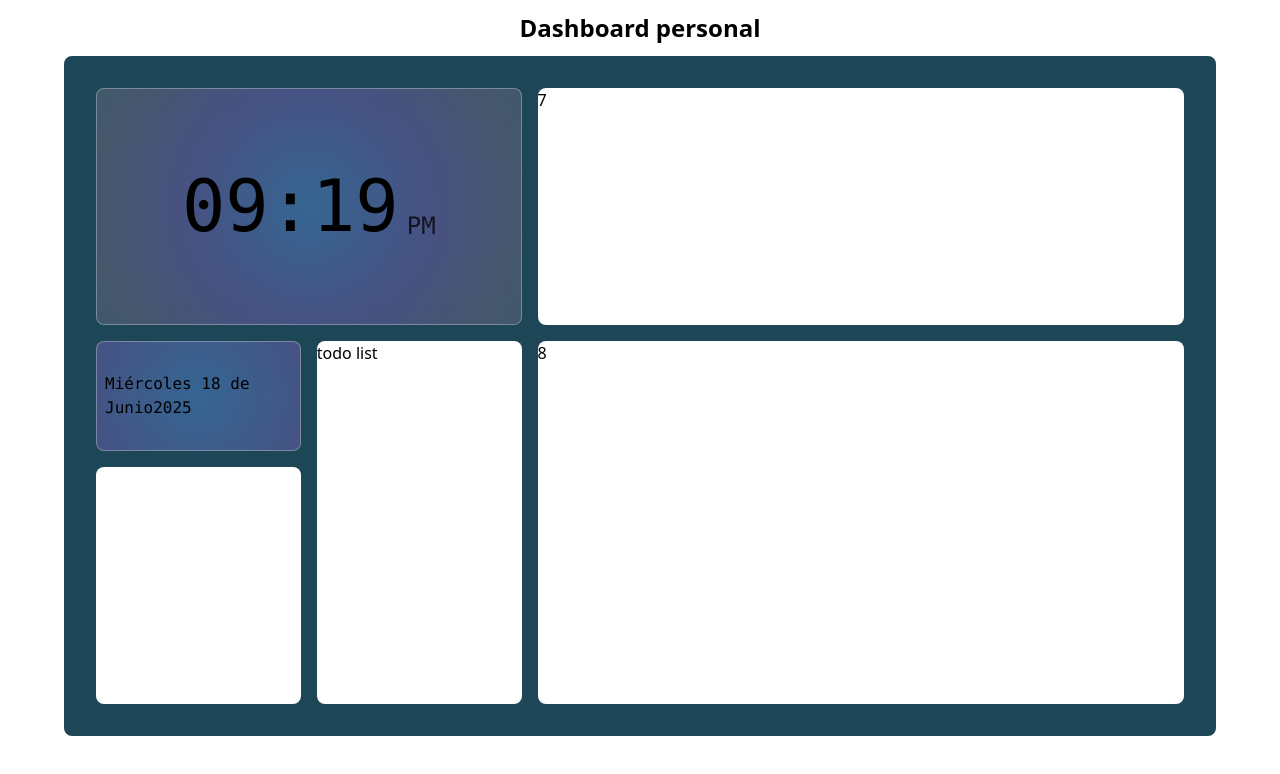
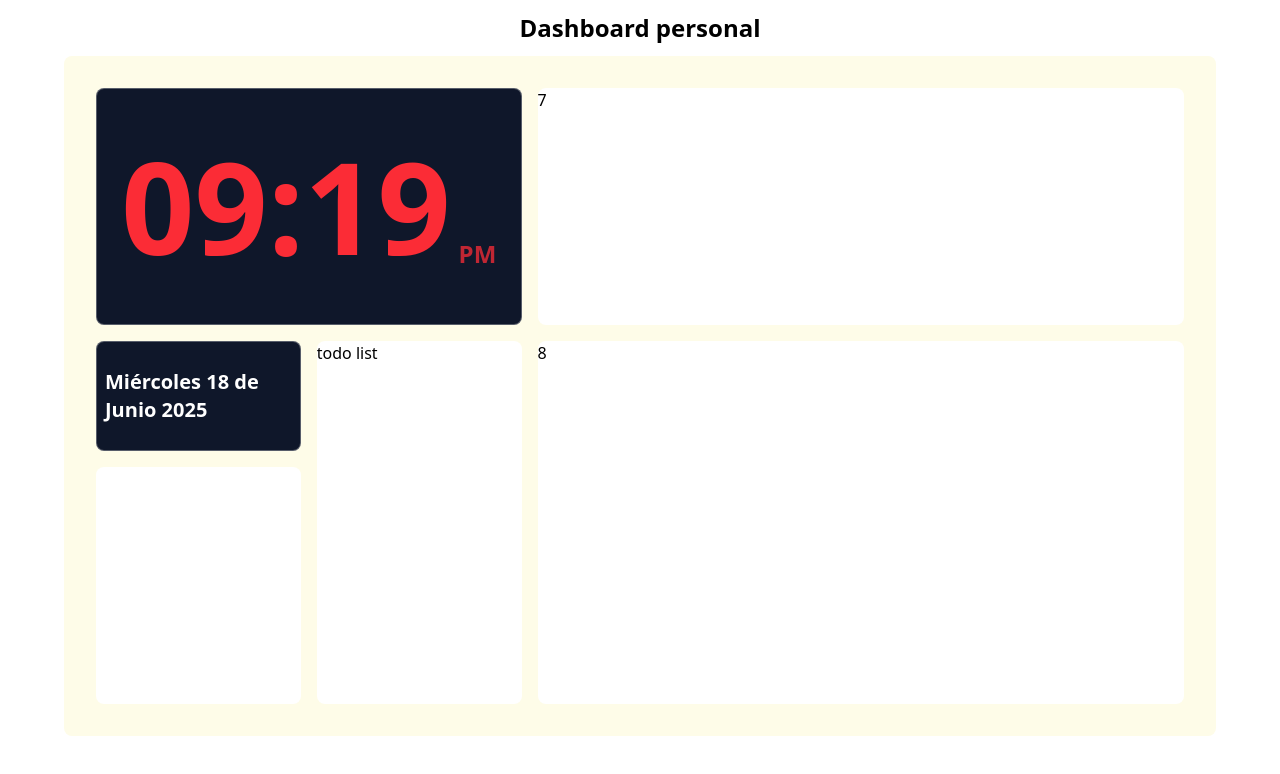
Before and after one commit to Dani3lCh/Dashboard, a React (Vite) app: page / in a window 1280 px wide. Shown: the top 774 px of the page. Built offline with nearby package versions, Linux system fonts and the light colour scheme; a web font is replaced by a local one.

Commit message:
cambiado el color de fondo del componente Dashboard a amarillo y se eliminaron efectos hover en Clock y DateComponent; se agregó un archivo CSS para el componente Clock

```diff
--- a/src/components/Dashboard.jsx
+++ b/src/components/Dashboard.jsx
@@ -6,7 +6,7 @@ function Dashboard() {
   return (
     <>
       <section
-        className="bg-cyan-950/90 w-[90%] h-[85vh] rounded-lg
+        className="bg-yellow-50 w-[90%] h-[85vh] rounded-lg
               mt-3  m-auto
             "
       >
--- a/src/components/UI/Clock.jsx
+++ b/src/components/UI/Clock.jsx
@@ -1,5 +1,8 @@
 
 import { useState, useEffect } from "react";
+import "../../style/ClockComponent.css";
+
+
 export default function Clock() {
   const [hora, setHora] = useState(new Date());
 
@@ -26,36 +29,20 @@ export default function Clock() {
   const { hora: horaString, ampm } = obtenerHoraYAmPm(hora);
 
   // efecto hover
-  const [position, setPosition] = useState({ x: 50, y: 50 });
 
-  const handleMouseMove = (e) => {
-    const rect = e.currentTarget.getBoundingClientRect();
-    const x = ((e.clientX - rect.left) / rect.width) * 100;
-    const y = ((e.clientY - rect.top) / rect.height) * 100;
-    setPosition({ x, y });
-  };
 
   return (
     <div
-      className="col-span-2 row-span-2 bg-white/20 backdrop-blur-md rounded-lg border border-white/30"
-      onMouseMove={handleMouseMove}
-      style={{
-        background: `
-          radial-gradient(circle 300px at ${position.x}% ${position.y}%,
-            rgba(59, 130, 246, 0.3) 0%,
-            rgba(147, 51, 234, 0.2) 40%,
-            rgba(236, 72, 153, 0.1) 70%,
-            transparent 100%),
-          rgba(255, 255, 255, 0.1)
-        `,
-      }}
+      className="col-span-2 row-span-2  rounded-lg border border-white/30"
+    id="clock"
+
     >
       <div className="flex items-center justify-center h-full w-full">
         <div className="flex items-baseline gap-2">
-          <div className="text-7xl font-mono text-shadow-black">
+          <div className="text-9xl font-semibold text-red-500">
             {horaString}
           </div>
-          <div className="text-2xl font-mono text-shadow-black opacity-75 self-end mt-2">
+          <div className="text-2xl font-semibold text-red-500 opacity-75 self-end mt-2">
             {ampm}
           </div>
         </div>
--- a/src/components/UI/DateComponent.jsx
+++ b/src/components/UI/DateComponent.jsx
@@ -1,6 +1,6 @@
 
 import { useState, useEffect } from "react";
-import {calendar} from "lucide-react";
+
 function DateComponent() {
   const [fecha, setFecha] = useState(new Date());
 
@@ -35,37 +35,21 @@ function DateComponent() {
   const obtenerAnioActual = obtenerAnio(fecha);
 
 
-  //efecto hover
- const [position, setPosition] = useState({ x: 50, y: 50 });
-
-  const handleMouseMove = (e) => {
-    const rect = e.currentTarget.getBoundingClientRect();
-    const x = ((e.clientX - rect.left) / rect.width) * 100;
-    const y = ((e.clientY - rect.top) / rect.height) * 100;
-    setPosition({ x, y });
-  };
 
 
   return (
     <div
     className="col-start-1 row-start-3 bw-full
-    bg-white/20 backdrop-blur-md rounded-lg border border-white/30"
-    onMouseMove={handleMouseMove}
+    rounded-lg border border-white/30"
+
       style={{
-        background: `
-          radial-gradient(circle 300px at ${position.x}% ${position.y}%,
-            rgba(59, 130, 246, 0.3) 0%,
-            rgba(147, 51, 234, 0.2) 40%,
-            rgba(236, 72, 153, 0.1) 70%,
-            transparent 100%),
-          rgba(255, 255, 255, 0.1)
-        `,
+        background: "#0F172A"
       }}
     >
-      <div className="w-full h-full flex items-center justify-center font-mono  p-2">
-        <h1>
-          <calendar/>
-          {obtenerDiaSemanaActual} {obtenerDiaNumeroActual} de {obtenerDiaMesActual}
+      <div className="w-full h-full flex items-center justify-center font-semibold  p-2">
+        <h1 className="text-xl text-white">
+
+          {obtenerDiaSemanaActual} {obtenerDiaNumeroActual} de {obtenerDiaMesActual} <span></span>
           {obtenerAnioActual}
         </h1>
       </div>
--- /dev/null
+++ b/src/style/ClockComponent.css
@@ -0,0 +1,7 @@
+
+
+#clock {
+    background: #0F172A;
+
+
+}
```
